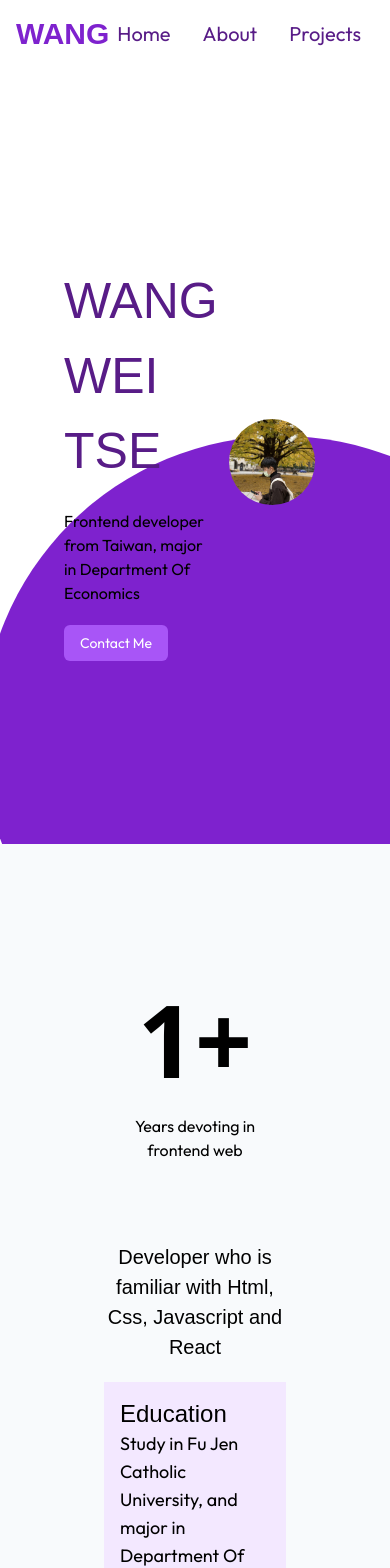
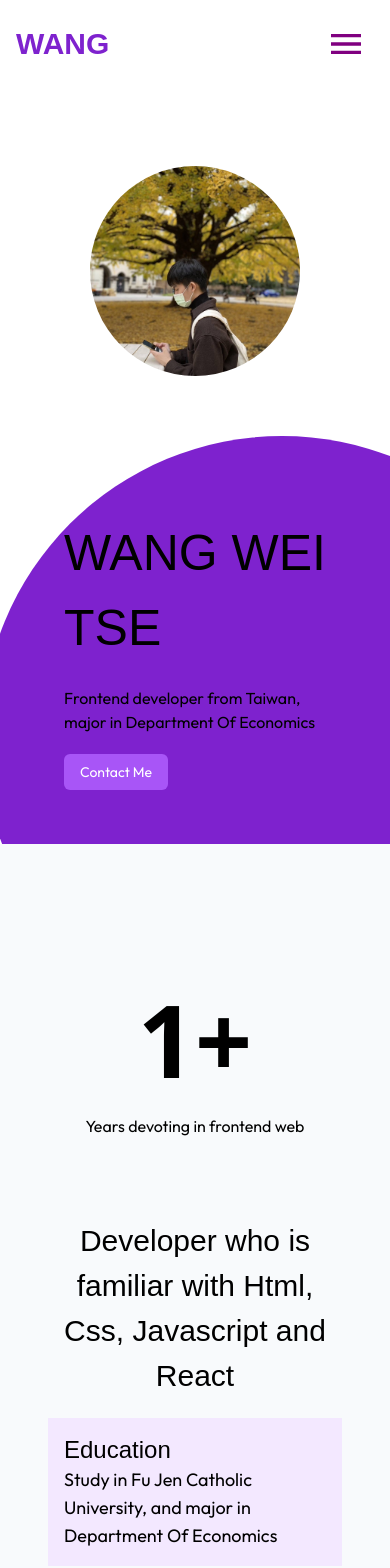
Before and after one commit to curry0312/personal, a React (Vite) app: page / in a window 390 px wide. Shown: the top 1568 px of the page. Built offline with nearby package versions, Linux system fonts and the light colour scheme; a web font is replaced by a local one.

Commit message:
add mobile

```diff
--- a/package.json
+++ b/package.json
@@ -13,6 +13,10 @@
     "preview": "vite preview"
   },
   "dependencies": {
+    "@emotion/react": "^11.11.0",
+    "@emotion/styled": "^11.11.0",
+    "@mui/icons-material": "^5.11.16",
+    "@mui/material": "^5.12.3",
     "framer-motion": "^10.12.8",
     "react": "^18.2.0",
     "react-anchor-link-smooth-scroll": "^1.0.12",
--- a/src/scenes/About.jsx
+++ b/src/scenes/About.jsx
@@ -20,7 +20,7 @@ function About() {
     show: { opacity: 1 },
   };
   return (
-    <section id="about" className="pt-20 px-16 bg-slate-50 lg:h-screen">
+    <section id="about" className="py-20 px-2 bg-slate-50 md:px-16 lg:h-screen">
       <div className="flex flex-col md:flex-row h-full">
         <div className="text-center p-10">
           <h2 className="text-[100px] font-bold">1+</h2>
@@ -28,7 +28,7 @@ function About() {
         </div>
         <div className="flex flex-col gap-5 flex-1 p-10 md:p-16">
           <div>
-            <h3 className="font-francois text-[20px] text-center md:text-[50px]">
+            <h3 className="font-francois text-[30px] text-center md:text-[60px]">
               Developer who is familiar with Html, Css, Javascript and React
             </h3>
           </div>
@@ -44,7 +44,7 @@ function About() {
                 delay: 0.6,
               }}
               variants={listItem1}
-              className="flex items-end min-h-[200px] bg-purple-100 transition-colors duration-200 ease-in-out group hover:bg-purple-600"
+              className="flex items-end md:min-h-[200px] bg-purple-100 transition-colors duration-200 ease-in-out group hover:bg-purple-600"
             >
               <div className="p-4 group-hover:text-white">
                 <p className="font-francois text-2xl transition-colors duration-200 ease-in-out">
@@ -67,7 +67,7 @@ function About() {
                 delay: 0.9,
               }}
               variants={listItem2}
-              className="flex items-end min-h-[200px] bg-purple-100 transition-colors duration-200 ease-in-out group hover:bg-purple-600"
+              className="flex items-end md:min-h-[200px] bg-purple-100 transition-colors duration-200 ease-in-out group hover:bg-purple-600"
             >
               <div className="p-4 group-hover:text-white">
                 <p className="font-francois text-2xl transition-colors duration-200 ease-in-out">
@@ -89,7 +89,7 @@ function About() {
                 delay: 1.2,
               }}
               variants={listItem3}
-              className="flex items-end min-h-[200px] bg-purple-100 transition-colors duration-200 ease-in-out group hover:bg-purple-600"
+              className="flex items-end md:min-h-[200px] bg-purple-100 transition-colors duration-200 ease-in-out group hover:bg-purple-600"
             >
               <div className="p-4 group-hover:text-white">
                 <p className="font-francois text-2xl transition-colors duration-200 ease-in-out">
--- a/src/scenes/Header.jsx
+++ b/src/scenes/Header.jsx
@@ -8,13 +8,13 @@ function Header() {
       id="home"
       className="relative h-screen pt-20 px-16 overflow-hidden"
     >
-      <div className="flex h-full">
+      <div className="flex flex-col-reverse h-full md:flex-row">
         {/*Text*/}
         <motion.div
           initial="hidden"
           whileInView="show"
           viewport={{
-            once:true
+            once: true,
           }}
           transition={{
             duration: 0.7,
@@ -32,7 +32,7 @@ function Header() {
           }}
           className="flex flex-col basis-1/2 justify-center gap-5"
         >
-          <h1 className="text-purple-900 font-francois text-[50px] md:text-[70px] lg:text-[100px]">
+          <h1 className="text-black font-francois text-[50px] md:text-[70px] lg:text-[100px]">
             WANG WEI TSE
           </h1>
           <p className="font-outfit">
--- a/src/scenes/Projects.jsx
+++ b/src/scenes/Projects.jsx
@@ -22,7 +22,7 @@ function Projects() {
     show: { opacity: 1 },
   };
   return (
-    <section id="projects" className="pt-20 px-16 bg-black md:h-screen">
+    <section id="projects" className="py-20 px-16 bg-black md:h-screen">
       <div className="font-francois text-center text-5xl text-white mb-16">
         My Projects
       </div>
--- a/src/scenes/global/Navbar.jsx
+++ b/src/scenes/global/Navbar.jsx
@@ -1,18 +1,51 @@
-import React from 'react'
-import AnchorLink from 'react-anchor-link-smooth-scroll'
+import React from "react";
+import AnchorLink from "react-anchor-link-smooth-scroll";
+import MenuIcon from "@mui/icons-material/Menu";
+import { IconButton } from "@mui/material";
+import ResponsiveMenu from "./ResponsiveMenu";
+import { useState } from "react";
 
 function Navbar() {
+  const [isMenuOpen, setIsMenuOpen] = useState(false);
   return (
-    <nav className='fixed left-0 right-0 flex justify-around items-center p-4 z-40 bg-white'>
-      <div className='font-francois font-bold text-purple-700 text-3xl'>WANG</div>
-      <div className='flex gap-4 items-center'>
-        <AnchorLink href='#home' className='text-purple-900 font-outfit text-xl transition-colors duration-200 ease-linear rounded-md px-2 py-1 hover:bg-purple-700 hover:text-white'>Home</AnchorLink>
-        <AnchorLink href='#about' className='text-purple-900 font-outfit text-xl transition-colors duration-200 ease-linear rounded-md px-2 py-1 hover:bg-purple-700 hover:text-white'>About</AnchorLink>
-        <AnchorLink href='#projects' className='text-purple-900 font-outfit text-xl transition-colors duration-200 ease-linear rounded-md px-2 py-1 hover:bg-purple-700 hover:text-white'>Projects</AnchorLink>
-        <AnchorLink href='#contact' className='text-purple-900 font-outfit text-xl transition-colors duration-200 ease-linear rounded-md px-2 py-1 hover:bg-purple-700 hover:text-white'>contact</AnchorLink>
+    <nav className="fixed left-0 right-0 flex justify-between items-center p-4 z-40 bg-white md:justify-around">
+      <div className="font-francois font-bold text-purple-700 text-3xl">
+        WANG
       </div>
+      <div className="md:hidden">
+        <IconButton onClick={() => setIsMenuOpen((prev) => !prev)}>
+          <MenuIcon sx={{ color: "purple", fontSize: "40px" }} />
+        </IconButton>
+      </div>
+      <div className="hidden gap-4 items-center md:flex">
+        <AnchorLink
+          href="#home"
+          className="text-purple-900 font-outfit text-xl transition-colors duration-200 ease-linear rounded-md px-2 py-1 hover:bg-purple-700 hover:text-white"
+        >
+          Home
+        </AnchorLink>
+        <AnchorLink
+          href="#about"
+          className="text-purple-900 font-outfit text-xl transition-colors duration-200 ease-linear rounded-md px-2 py-1 hover:bg-purple-700 hover:text-white"
+        >
+          About
+        </AnchorLink>
+        <AnchorLink
+          href="#projects"
+          className="text-purple-900 font-outfit text-xl transition-colors duration-200 ease-linear rounded-md px-2 py-1 hover:bg-purple-700 hover:text-white"
+        >
+          Projects
+        </AnchorLink>
+        <AnchorLink
+          href="#contact"
+          className="text-purple-900 font-outfit text-xl transition-colors duration-200 ease-linear rounded-md px-2 py-1 hover:bg-purple-700 hover:text-white"
+        >
+          contact
+        </AnchorLink>
+      </div>
+      <ResponsiveMenu isMenuOpen={isMenuOpen} setIsMenuOpen={setIsMenuOpen}/>
     </nav>
-  )
+  );
 }
 
-export default Navbar
+export default Navbar;
--- /dev/null
+++ b/src/scenes/global/ResponsiveMenu.jsx
@@ -0,0 +1,50 @@
+import React from "react";
+import AnchorLink from "react-anchor-link-smooth-scroll";
+import CloseIcon from "@mui/icons-material/Close";
+import { IconButton } from "@mui/material";
+
+function ResponsiveMenu({ isMenuOpen, setIsMenuOpen }) {
+  return (
+    <div
+      className={
+        isMenuOpen === true
+          ? "h-screen transition-height duration-200 ease-in-out flex justify-center items-center fixed inset-0 bg-purple-900 opacity-90 z-40"
+          : "h-0 transition-height duration-200 ease-in-out flex justify-center items-center fixed inset-0 bg-purple-900 opacity-90 -z-40"
+      }
+    >
+      <div className="relative flex flex-col">
+        <AnchorLink
+          href="#home"
+          className="text-white font-outfit text-3xl transition-colors duration-200 ease-linear rounded-md px-2 py-1 hover:bg-purple-700 hover:text-white"
+        >
+          Home
+        </AnchorLink>
+        <AnchorLink
+          href="#about"
+          className="text-white font-outfit text-3xl transition-colors duration-200 ease-linear rounded-md px-2 py-1 hover:bg-purple-700 hover:text-white"
+        >
+          About
+        </AnchorLink>
+        <AnchorLink
+          href="#projects"
+          className="text-white font-outfit text-3xl transition-colors duration-200 ease-linear rounded-md px-2 py-1 hover:bg-purple-700 hover:text-white"
+        >
+          Projects
+        </AnchorLink>
+        <AnchorLink
+          href="#contact"
+          className="text-white font-outfit text-3xl transition-colors duration-200 ease-linear rounded-md px-2 py-1 hover:bg-purple-700 hover:text-white"
+        >
+          contact
+        </AnchorLink>
+      </div>
+      <div className="absolute top-2 right-2">
+        <IconButton onClick={() => setIsMenuOpen((prev) => !prev)}>
+          <CloseIcon sx={{ color: "white", fontSize: "40px" }} />
+        </IconButton>
+      </div>
+    </div>
+  );
+}
+
+export default ResponsiveMenu;
--- a/tailwind.config.js
+++ b/tailwind.config.js
@@ -9,6 +9,10 @@ export default {
       fontFamily:{
         "outfit": 'Outfit, sans-serif',
         "francois": "'Francois One', sans-serif"
+      },
+      transitionProperty: {
+        'height': 'height',
+        'spacing': 'margin, padding',
       }
     },
   },
```
Also changed, not shown: src/assets/calculator 2.png (added), 1 other file (tests, documents, lock files or other folders).
